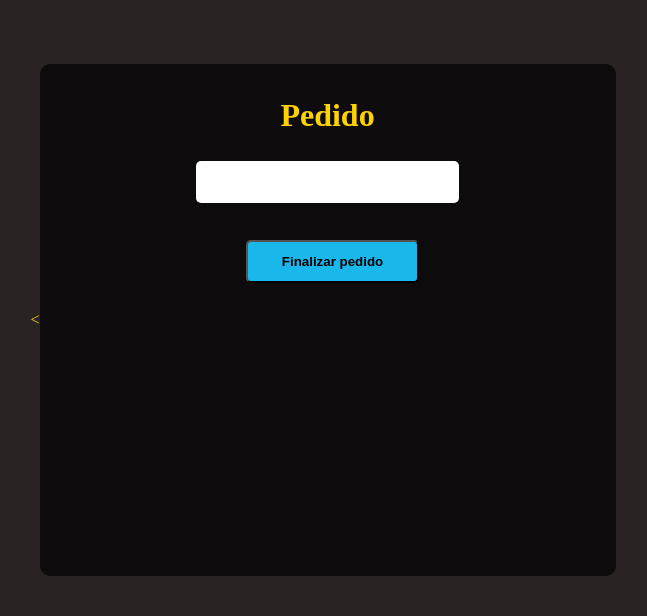
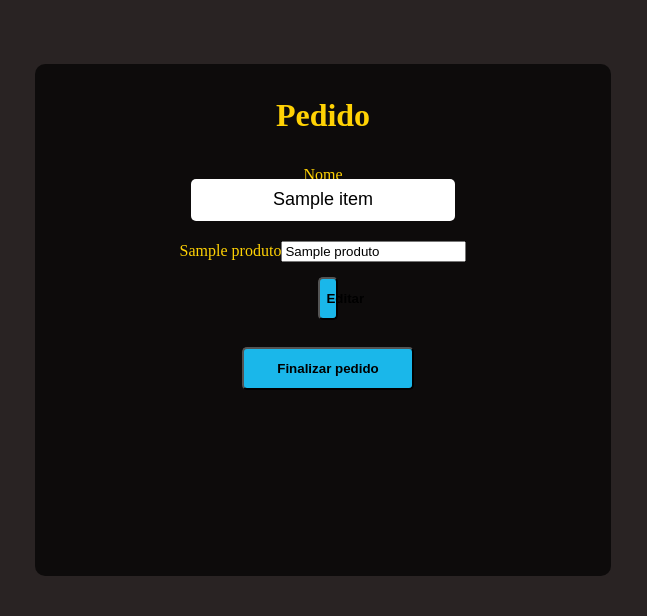
Before and after one commit to EduardoASilva/pedidosja, a Django app: template templates/comandas.html in a window 1280 px wide. Shown: the part 80-696 px from the top of the page, without its empty margins (317-964 px from the left). Run offline with Django 3.2, Linux system fonts and the light colour scheme; a user stored in the database is signed in; tables that the repository leaves empty hold one stand-in row (values such as "Sample post"); the template is opened without the code that fills it: most values are stand-ins (such as "Sample title", 1, 10 or a date in 2020); some libraries are stand-ins or nearby versions.

Commit message:
Criado função comandas para enviar os dados para o html

```diff
--- a/templates/comandas.html
+++ b/templates/comandas.html
@@ -2,8 +2,10 @@
 
 {% block content %}
 
+    {% for item in data %}
+
         <div class="comandas">
-        <<div class="container-pedido">
+            <div class="container-pedido">
                 <div class="">
                     <h3>Pedido</h3>
                 </div>
@@ -11,19 +13,25 @@
                 <form class="form-pedido" action="{% url 'enviar_pedido' %}" method="post" enctype="multipart/form-data">
                     {% csrf_token %}
 
-                <input id="nomeCliente" name="nome" class="nomecliente" value="">
+                    <label for="" class="">Nome</label>
+                    <input id="nomeCliente" name="nome" class="nomecliente" value="{{ item.nome }}">
 
+                    {% for k, v in item.produtos.items %}
+                        <div class="produto-pedidos">
+                            <label for="{{ k }}" class="" >{{ k }}</label>
+                            <input id="" name="{{ k }}" class="" value="{{ v }}">
+                        </div>
+                    {% endfor %}
 
-
-                <div id="addItem" class="itens-pedido">
-
+                    <div class="editar">
+                        <button type="button" class="btn">Editar</button>
                     </div>
-
                     <div class="area-botao botao">
                         <button type="submit" class="btn">Finalizar pedido</button>
                     </div>
                 </form>
             </div>
         </div>
+    {% endfor %}
 
 {% endblock %}
```
Also changed, not shown: pedidos/views.py (+12 -11 lines). Lines whose indentation alone changed are shown as unchanged.
